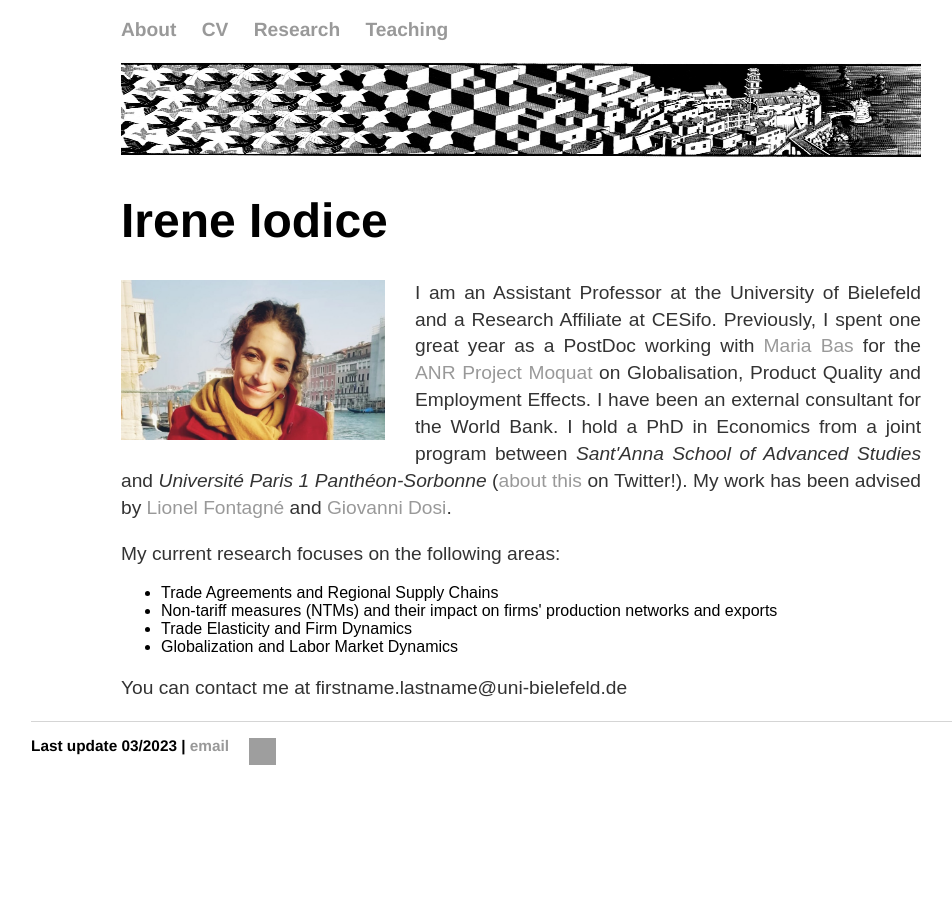
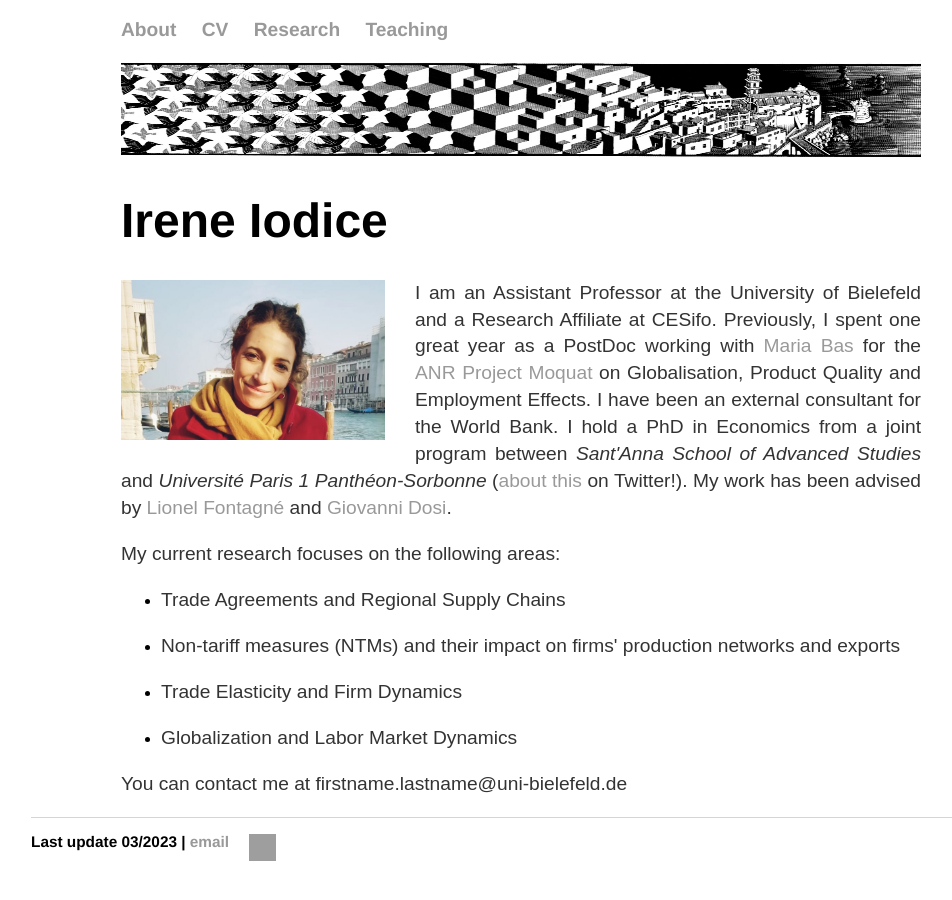
Before and after one commit to ioire/ioire.github.io, a Jekyll site: the page built from about/index.html, in a window 1280 px wide. Shown: the whole page, without its empty margins (119-1071 px from the left). Built offline with Jekyll 4.4.1, drawn with Linux system fonts in a browser that asks for light colours; grey boxes are pictures that could not be loaded.

Commit message:
Update index.html

```diff
--- a/about/index.html
+++ b/about/index.html
@@ -25,11 +25,15 @@
 		(<a href="https://twitter.com/LisandraFlach/status/1271089604712632320">about this</a> on Twitter!). My work has been advised by <a href="http://www.lionel-fontagne.eu/">Lionel Fontagné</a>  and
 		<a href="https://scholar.google.it/citations?user=jODHZ90AAAAJ&hl=en">Giovanni Dosi</a>.<p>
 
-	<p>My current research focuses on the following areas:</p> <ul>
-		<li>Trade Agreements and Regional Supply Chains</li>
-		<li>Non-tariff measures (NTMs) and their impact on firms' production networks and exports</li>
-		<li>Trade Elasticity and Firm Dynamics</li>
-		<li>Globalization and Labor Market Dynamics</li> </ul>
+	<p>My current research focuses on the following areas:</p>
+	<ul>
+   	 <li><p>Trade Agreements and Regional Supply Chains</p></li>
+    	<li><p>Non-tariff measures (NTMs) and their impact on firms' production networks and exports</p></li>
+    	<li><p>Trade Elasticity and Firm Dynamics</p></li>
+    	<li><p>Globalization and Labor Market Dynamics</p></li>
+	</ul>
+
+
 
 	<p> You can contact me at firstname.lastname@uni-bielefeld.de <p>
 
```
